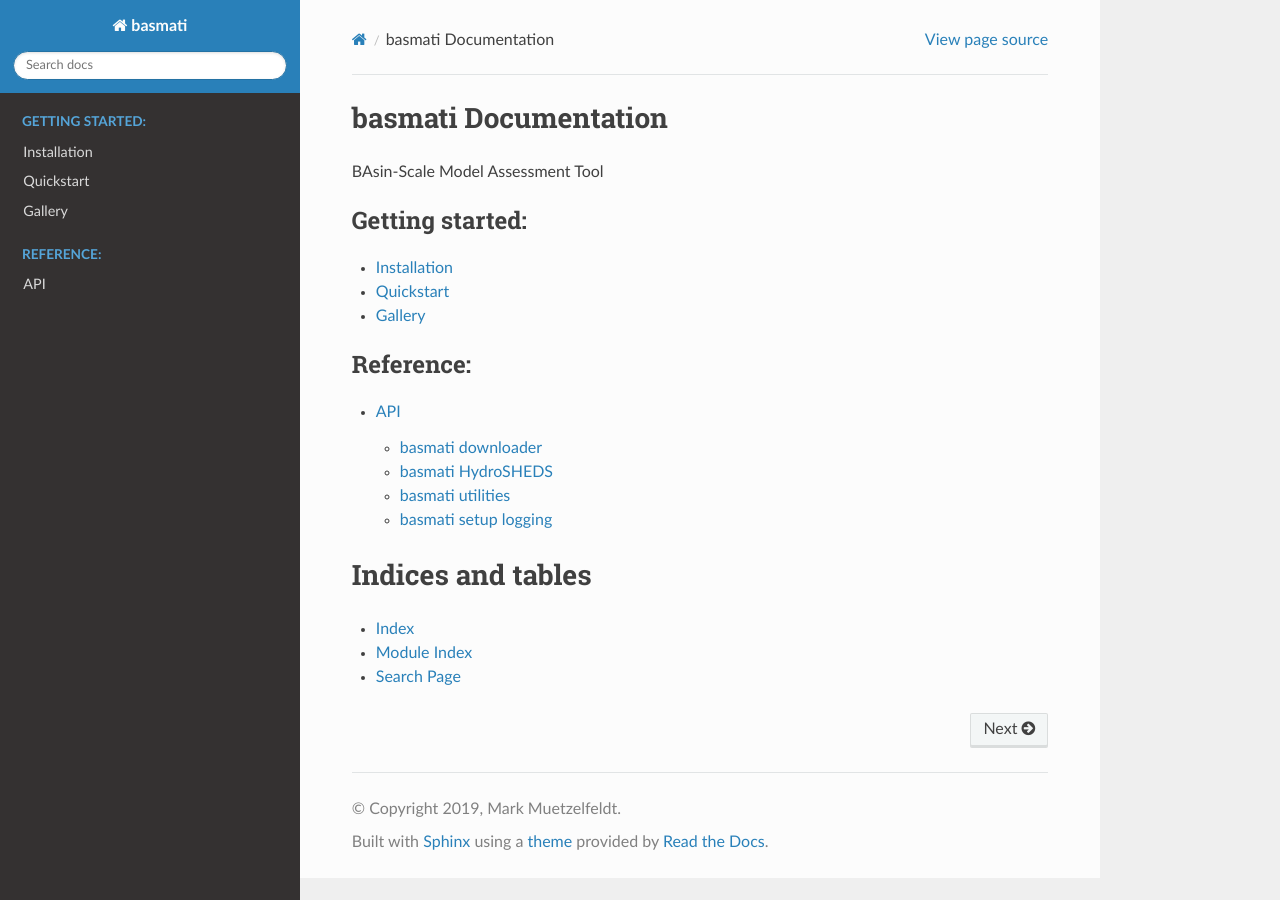
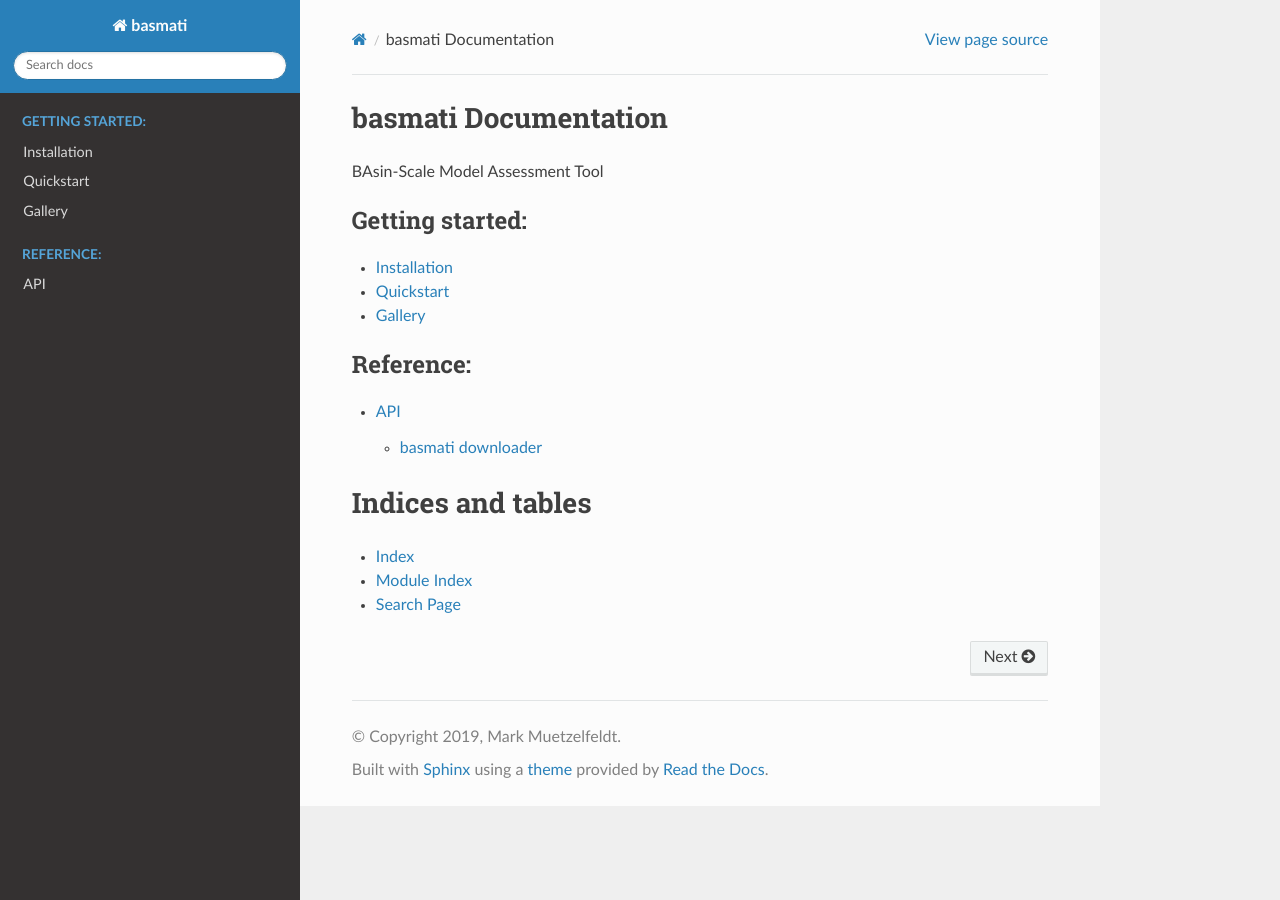
Before and after one commit to markmuetz/basmati, a Sphinx documentation site: the page built from docs/index.rst, in a window 1280 px wide. Built offline with Sphinx 7.4.7 and the Read the Docs theme 2.0.0, drawn with Linux system fonts in a browser that asks for light colours.

```diff
--- a/docs/basmati_package.rst
+++ b/docs/basmati_package.rst
@@ -3,24 +3,3 @@ API
 
 basmati downloader
 ------------------
-
-.. automodule:: basmati.downloader
-   :members:
-
-basmati HydroSHEDS
-------------------
-
-.. automodule:: basmati.hydrosheds
-   :members:
-
-basmati utilities
------------------
-
-.. automodule:: basmati.utils
-   :members:
-
-basmati setup logging
----------------------
-
-.. automodule:: basmati.setup_logging
-   :members:
--- a/docs/conf.py
+++ b/docs/conf.py
@@ -31,7 +31,7 @@ author = 'Mark Muetzelfeldt'
 # extensions coming with Sphinx (named 'sphinx.ext.*') or your custom
 # ones.
 extensions = [
-    'sphinx.ext.autodoc',
+    #'sphinx.ext.autodoc',
     'sphinx_rtd_theme',
 ]
 
```
Also changed, not shown: .readthedocs.yml.
